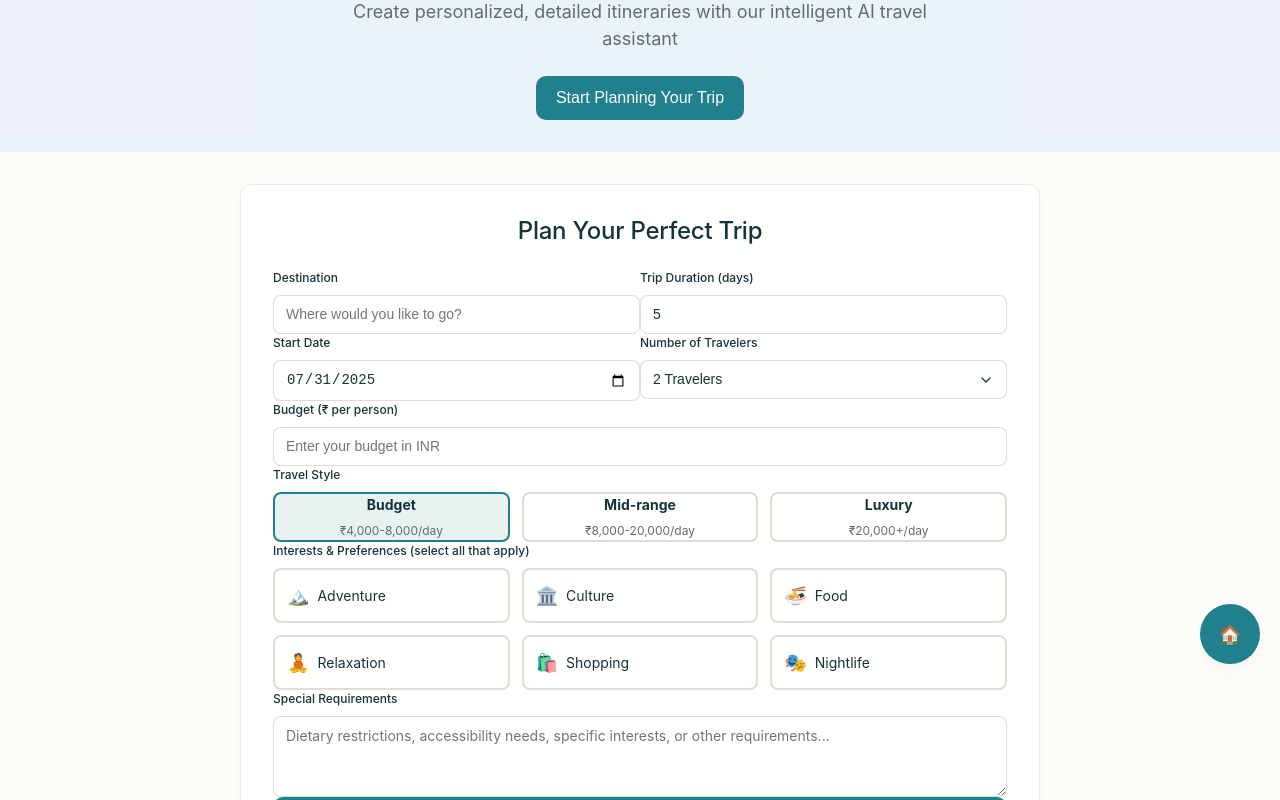
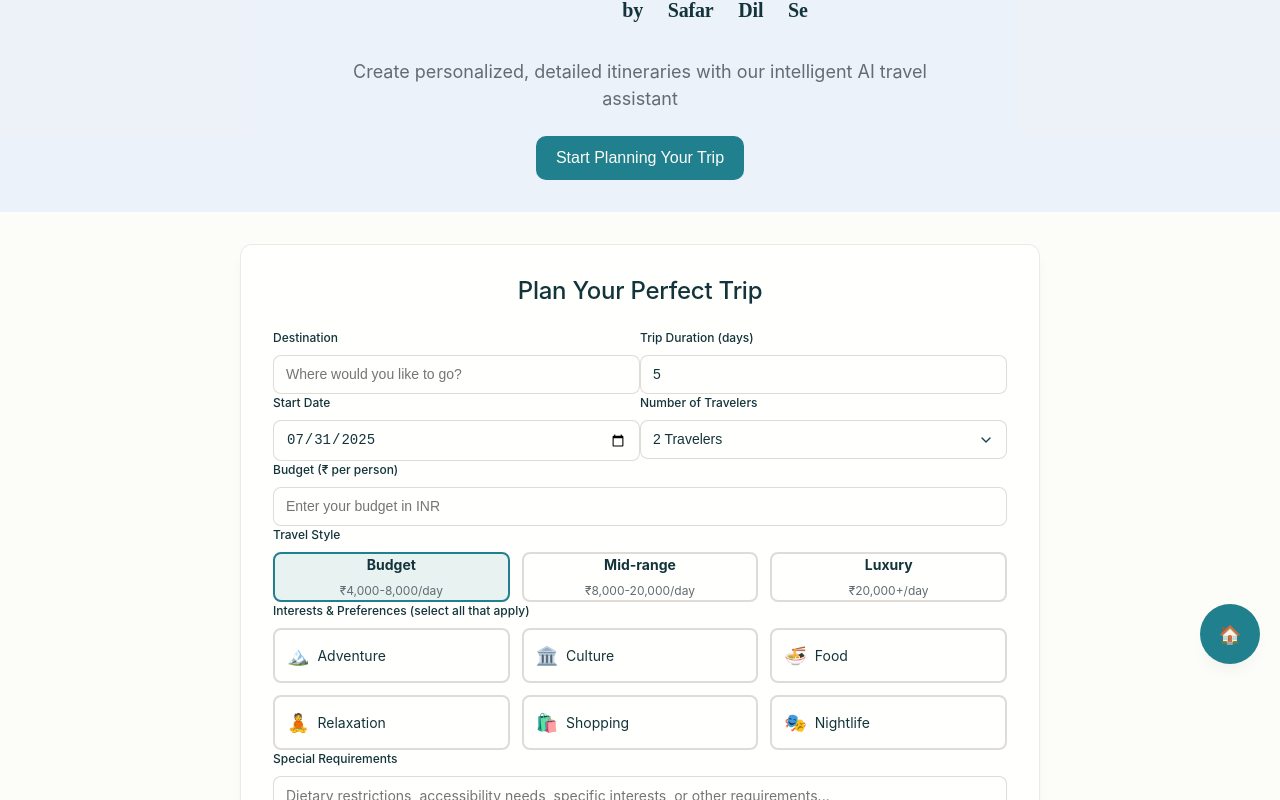
Before and after one commit to realjeetsingh/TripztarrAI, a plain HTML site: page index.html in a window 1280 px wide. Shown: the part 116-916 px from the top of the page. Drawn offline with Linux system fonts and the light colour scheme; a web font is replaced by a local one.

Commit message:
Update index.html

```diff
--- a/index.html
+++ b/index.html
@@ -12,6 +12,8 @@
         <div class="container">
             <div class="hero__content">
                 <h1 class="hero__title">Tripztarr</h1>
+                <h3 style="padding-left: 150px; font-family: emoji; margin-bottom: 15px">by Safar Dil Se</h3>
+                <br>
                 <p class="hero__subtitle">Create personalized, detailed itineraries with our intelligent AI travel assistant</p>
                 <button class="btn btn--primary btn--lg" onclick="scrollToPlanner()">Start Planning Your Trip</button>
             </div>
```
